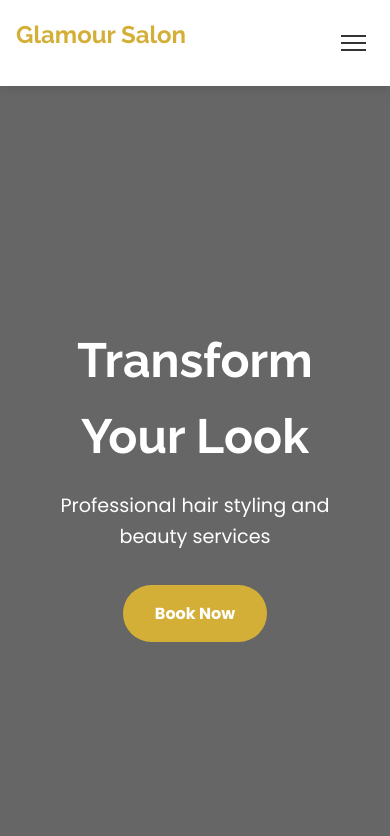
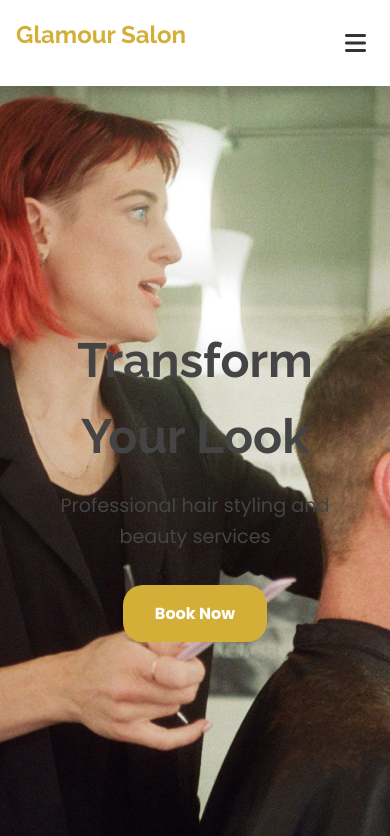
Before and after one commit to frenchie43972/hair-salon-template-1, a plain HTML site: page index.html in a window 390 px wide. Shown: the top 836 px of the page. Drawn offline with Linux system fonts and the light colour scheme.

Commit message:
fixed the navbar hamburger function

```diff
--- /dev/null
+++ b/hero-slider.js
@@ -0,0 +1,87 @@
+// Hero Slider Configuration
+const heroSlider = {
+  // Configuration
+  config: {
+    interval: 3000, // 3 seconds between slides
+    fadeDuration: 1000, // 1 second fade transition
+    images: [
+      './images/agustin-fernandez-image-2.jpg',
+      './images/anna-ruth-folk-image-7.jpg',
+      './images/cesar-saravia-image-3.jpg',
+      './images/jessie-dee-dabrowski-image-4.jpg',
+    ],
+  },
+
+  // State
+  state: {
+    currentIndex: 0,
+    isTransitioning: false,
+    intervalId: null,
+  },
+
+  // Initialize the slider
+  init() {
+    // Create and append the slider container
+    const hero = document.querySelector('.hero');
+    const sliderContainer = document.createElement('div');
+    sliderContainer.className = 'hero-slider';
+
+    // Create initial slides
+    this.config.images.forEach((src, index) => {
+      const slide = document.createElement('div');
+      slide.className = 'hero-slide';
+      slide.style.backgroundImage = `url(${src})`;
+      slide.style.opacity = index === 0 ? '1' : '0';
+      sliderContainer.appendChild(slide);
+    });
+
+    // Insert slider before the hero content
+    hero.insertBefore(sliderContainer, hero.firstChild);
+
+    // Start the slider
+    this.startSlideshow();
+  },
+
+  // Start the slideshow
+  startSlideshow() {
+    this.state.intervalId = setInterval(
+      () => this.nextSlide(),
+      this.config.interval
+    );
+  },
+
+  // Stop the slideshow
+  stopSlideshow() {
+    clearInterval(this.state.intervalId);
+  },
+
+  // Show next slide
+  nextSlide() {
+    if (this.state.isTransitioning) return;
+    this.state.isTransitioning = true;
+
+    const slides = document.querySelectorAll('.hero-slide');
+    const currentSlide = slides[this.state.currentIndex];
+    const nextIndex = (this.state.currentIndex + 1) % slides.length;
+    const nextSlide = slides[nextIndex];
+
+    // Fade out current slide
+    currentSlide.style.transition = `opacity ${this.config.fadeDuration}ms ease-in-out`;
+    currentSlide.style.opacity = '0';
+
+    // Fade in next slide
+    nextSlide.style.transition = `opacity ${this.config.fadeDuration}ms ease-in-out`;
+    nextSlide.style.opacity = '1';
+
+    // Update state after transition
+    setTimeout(() => {
+      this.state.currentIndex = nextIndex;
+      this.state.isTransitioning = false;
+    }, this.config.fadeDuration);
+  },
+};
+
+// Initialize the slider when the DOM is loaded
+document.addEventListener('DOMContentLoaded', () => {
+  heroSlider.init();
+});
--- a/index.html
+++ b/index.html
@@ -23,7 +23,8 @@
     <!-- Font Awesome for icons (optional, can be replaced with custom icons) -->
     <link
       rel="stylesheet"
-      href="https://cdnjs.cloudflare.com/ajax/libs/font-awesome/6.0.0/css/all.min.css"
+      href="https://cdnjs.cloudflare.com/ajax/libs/font-awesome/6.7.2/css/all.min.css"
+      referrerpolicy="no-referrer"
     />
   </head>
   <body>
@@ -53,11 +54,13 @@
           </ul>
         </nav>
         <button class="header_menu-btn" aria-label="Toggle menu">
-          <span class="menu-btn_line"></span>
-          <span class="menu-btn_line"></span>
-          <span class="menu-btn_line"></span>
+          <i class="fa-solid fa-bars icon-open"></i>
+          <i class="fa-solid fa-xmark icon-close"></i>
         </button>
+
       </div>
+      </div>
+
     </header>
 
     <!-- Menu Overlay -->
@@ -280,5 +283,6 @@
     </div>
 
     <script src="script.js"></script>
+    <script src="hero-slider.js"></script>
   </body>
 </html>
--- a/script.js
+++ b/script.js
@@ -52,12 +52,30 @@ document.addEventListener('DOMContentLoaded', function () {
 
   // Gallery Lightbox
   const galleryItems = [
-    { src: 'gallery-1.jpg', alt: 'Hair Styling Example 1' },
-    { src: 'gallery-2.jpg', alt: 'Hair Styling Example 2' },
-    { src: 'gallery-3.jpg', alt: 'Hair Styling Example 3' },
-    { src: 'gallery-4.jpg', alt: 'Hair Styling Example 4' },
-    { src: 'gallery-5.jpg', alt: 'Hair Styling Example 5' },
-    { src: 'gallery-6.jpg', alt: 'Hair Styling Example 6' },
+    {
+      src: './images/agustin-fernandez-image-2.jpg',
+      alt: 'Hair Styling Example 1',
+    },
+    {
+      src: './images/agustin-fernandez-image-2.jpg',
+      alt: 'Hair Styling Example 2',
+    },
+    {
+      src: './images/agustin-fernandez-image-2.jpg',
+      alt: 'Hair Styling Example 3',
+    },
+    {
+      src: './images/agustin-fernandez-image-2.jpg',
+      alt: 'Hair Styling Example 4',
+    },
+    {
+      src: './images/agustin-fernandez-image-2.jpg',
+      alt: 'Hair Styling Example 5',
+    },
+    {
+      src: './images/agustin-fernandez-image-2.jpg',
+      alt: 'Hair Styling Example 6',
+    },
   ];
 
   const galleryGrid = document.querySelector('.gallery_grid');
--- a/styles.css
+++ b/styles.css
@@ -160,7 +160,8 @@ img {
   color: var(--secondary-color);
 }
 
-/* Header Styles */
+/* Header and Navbar Styles */
+
 .header {
   position: fixed;
   top: 0;
@@ -221,27 +222,26 @@ img {
   z-index: 1002;
 }
 
-.menu-btn_line {
-  display: block;
-  width: 25px;
-  height: 2px;
-  background-color: var(--secondary-color);
-  margin: 5px 0;
+.header_menu-btn i {
+  font-size: 1.5rem;
+  color: var(--secondary-color);
   transition: var(--transition-fast);
 }
 
-.header_menu-btn.active .menu-btn_line:nth-child(1) {
-  transform: rotate(45deg);
-  transform-origin: left;
+.header_menu-btn .icon-open {
+  display: inline-block;
 }
 
-.header_menu-btn.active .menu-btn_line:nth-child(2) {
-  opacity: 0;
+.header_menu-btn .icon-close {
+  display: none;
 }
 
-.header_menu-btn.active .menu-btn_line:nth-child(3) {
-  transform: rotate(-45deg);
-  transform-origin: left;
+.header_menu-btn.active .icon-open {
+  display: none;
+}
+
+.header_menu-btn.active .icon-close {
+  display: inline-block;
 }
 
 .menu-overlay {
@@ -261,17 +261,42 @@ img {
 
 /* Hero Section */
 .hero {
+  /* max-width: 600px; */
+  position: relative;
+  display: flex;
+  justify-content: center;
+  align-items: center;
+  text-align: center;
   height: 100vh;
-  background-image: url('placeholder-hero.jpg');
+  overflow: hidden;
+  margin-top: 60px;
+}
+
+.hero-slider {
+  position: absolute;
+  top: 0;
+  left: 0;
+  width: 100%;
+  height: 100%;
+  z-index: 1;
+}
+
+.hero-slide {
+  position: absolute;
+  top: 0;
+  left: 0;
+  width: 100%;
+  height: 100%;
   background-size: cover;
   background-position: center;
+  background-repeat: no-repeat;
+  opacity: 0;
+  transition: opacity 1s ease-in-out;
+}
+
+.hero-content {
   position: relative;
-  display: flex;
-  align-items: center;
-  justify-content: center;
-  text-align: center;
-  color: white;
-  margin-top: 60px; /* Account for fixed header */
+  z-index: 2;
 }
 
 .hero_overlay {
@@ -301,10 +326,13 @@ img {
 
 .hero_btn {
   display: inline-block;
+  /* display: flex;
+  justify-content: center;
+  align-items: center; */
   padding: 1rem 2rem;
   background-color: var(--primary-color);
   color: white;
-  border-radius: 30px;
+  border-radius: 20px;
   font-weight: bold;
   transition: var(--transition-fast);
 }
```
